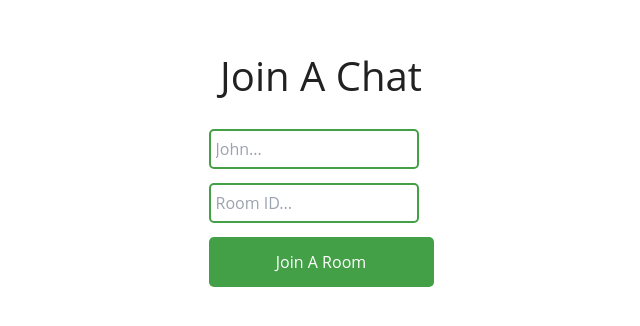
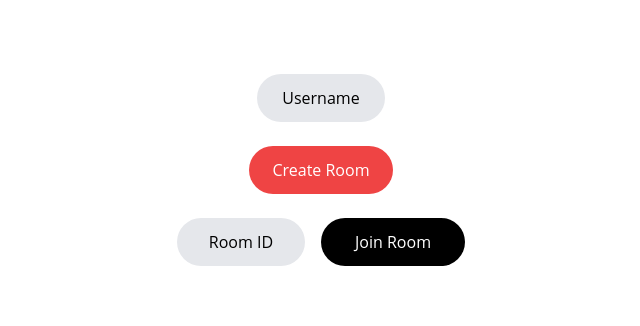
Before and after one commit to bencostas/YouTugether, a React (Create React App) app in the folder client/youtugether-react/: page / in a window 1280 px wide. Shown: the part 230-556 px from the top of the page, without its empty margins (319-959 px from the left). Built offline with nearby package versions, Linux system fonts and the light colour scheme; no server answers.

Commit message:
changed styling of buttons, almost done the landing page

```diff
--- a/client/youtugether-react/public/index.html
+++ b/client/youtugether-react/public/index.html
@@ -24,7 +24,7 @@
       work correctly both with client-side routing and a non-root public URL.
       Learn how to configure a non-root public URL by running `npm run build`.
     -->
-    <title>React App</title>
+    <title>YouTugether</title>
   </head>
   <body>
     <noscript>You need to enable JavaScript to run this app.</noscript>
--- a/client/youtugether-react/src/App.css
+++ b/client/youtugether-react/src/App.css
@@ -6,7 +6,7 @@
   width: 100vw;
   height: 100vh;
   background: #fff;
-  color: #212121;
+  color: #000000;
   font-family: "Open Sans", sans-serif;
   display: grid;
   place-items: center;
@@ -17,42 +17,6 @@ body {
 }
 @import url("https://fonts.googleapis.com/css?family=Open+Sans:300,400,700");
 
-.joinChatContainer {
-  display: flex;
-  flex-direction: column;
-  text-align: center;
-}
-
-.joinChatContainer h3 {
-  font-size: 2.5rem;
-  margin-bottom: 1rem;
-}
-.joinChatContainer input {
-  width: 210px;
-  height: 40px;
-  margin: 7px;
-  border: 2px solid #43a047;
-  border-radius: 5px;
-  padding: 5px;
-  font-size: 16px;
-}
-
-.joinChatContainer button {
-  width: 225px;
-  height: 50px;
-  margin: 7px;
-  border: none;
-  border-radius: 5px;
-  padding: 5px;
-  font-size: 16px;
-  background: #43a047;
-  color: #fff;
-  cursor: pointer;
-}
-
-.joinChatContainer button:hover {
-  background: #2e7d32;
-}
 
 .chat-window {
   width: 300px;
--- a/client/youtugether-react/src/App.js
+++ b/client/youtugether-react/src/App.js
@@ -15,28 +15,36 @@ function App() {
       socket.emit("join_room", room);
       setShowChat(true);
     }
+    else {
+      alert("Username and Room ID must be filled to enter a room!")
+    }
   };
 
   return (
     <div className="App">
       {!showChat ? (
-        <div className="joinChatContainer">
-          <h3>Join A Chat</h3>
+        <div>
+          <div className="flex flex-col gap-y-6 mb-6">
             <input
+            class="self-center w-32 placeholder:text-black placeholder:text-center py-3 px-2 rounded-full bg-gray-200 enabled:text-center"
             type="text"
-            placeholder="John..."
+            placeholder="Username"
             onChange={(event) => {
               setUsername(event.target.value);
-            }}
-          />
+            }}></input>
+            <button class="self-center w-36 bg-red-500 text-white py-3 px-2 rounded-full">Create Room</button>
+          </div>
+          <div className="flex flex-row gap-x-4">
             <input
+              class="self-center w-32 placeholder:text-black placeholder:text-center py-3 px-2 rounded-full bg-gray-200 enabled:text-center"
               type="text"
-            placeholder="Room ID..."
+              placeholder="Room ID"
               onChange={(event) => {
                 setRoom(event.target.value);
               }}
             />
-          <button onClick={joinRoom}>Join A Room</button>
+            <button class="self-center w-36 bg-black text-white py-3 px-2 rounded-full" onClick={joinRoom}>Join Room</button>
+          </div>
         </div>
       ) : (
         <Room socket={socket} username={socket.id} room={room} />
```
Lines whose indentation alone changed are shown as unchanged.
